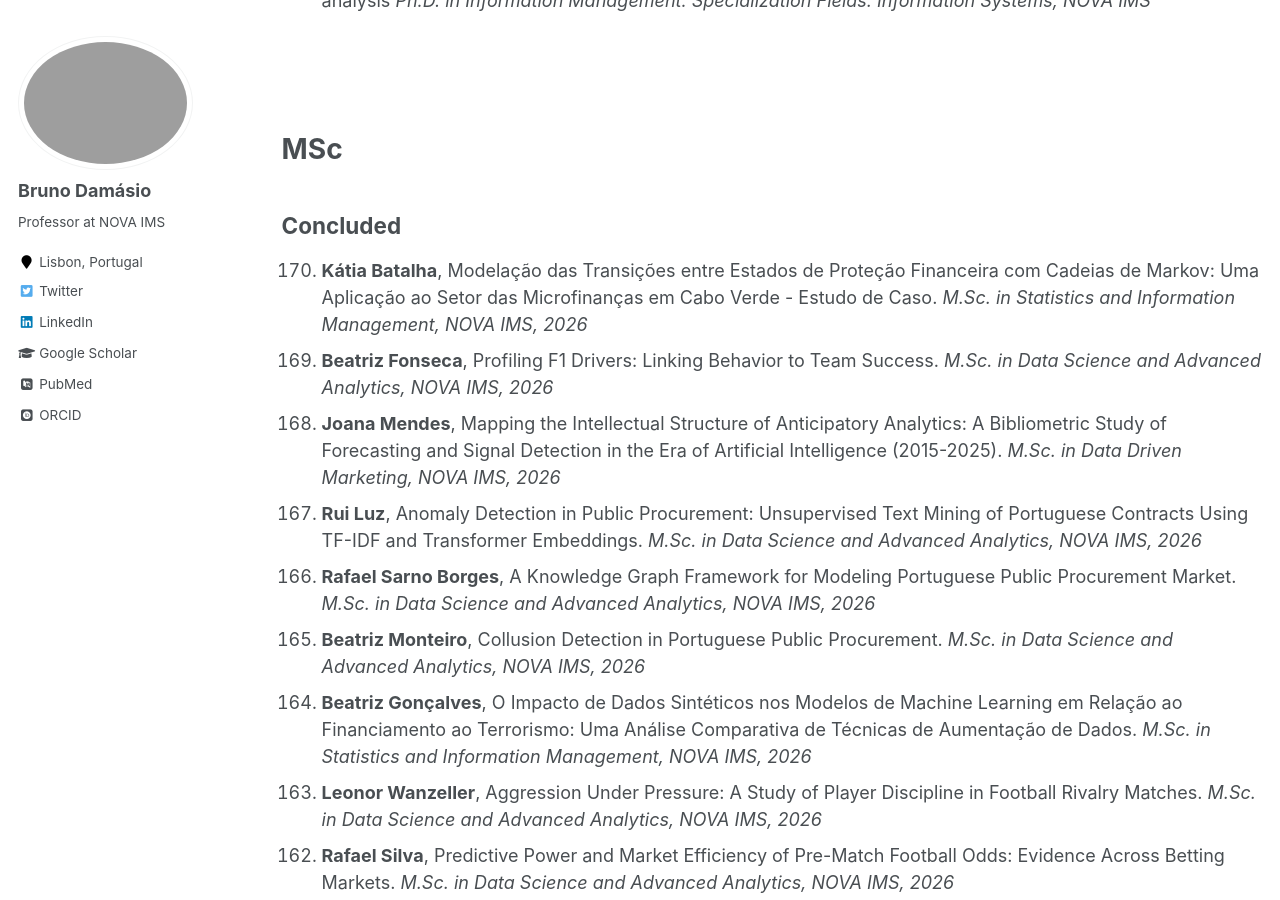
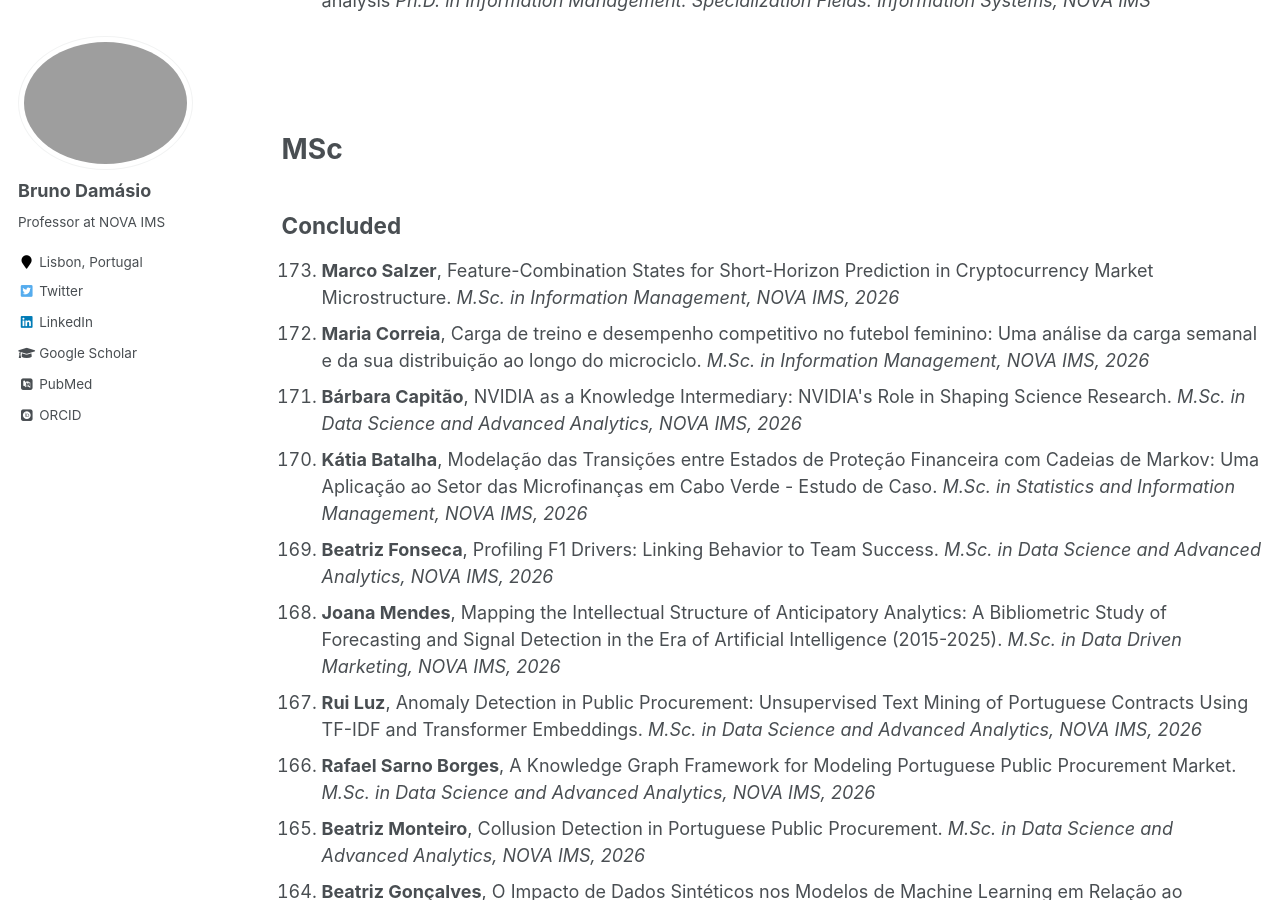
Before and after one commit to damasiob/damasiob.github.io, a Jekyll site: the page built from _pages/orietation.md, in a window 1280 px wide and 900 px high, scrolled down 441 px. Built offline with Jekyll 4.4.1, drawn with Linux system fonts in a browser that asks for light colours; some web fonts are replaced.

Commit message:
Add Bárbara Capitão, Maria Correia (2 Nov) and Marco Salzer (3 Nov 2026) to concluded supervisions
Co-Authored-By: Claude Opus 5.5 <noreply@anthropic.com>
Claude-Session: https://claude.ai/code/session_01XhzgvJ3b623gGX16XaCSWg

```diff
--- a/_pages/orietation.md
+++ b/_pages/orietation.md
@@ -74,6 +74,12 @@ Concluded
 ---
 
 <ol reversed>
+<li><b>Marco Salzer</b>, Feature-Combination States for Short-Horizon Prediction in Cryptocurrency Market Microstructure. <i>M.Sc. in Information Management, NOVA IMS, 2026 </i></li>
+
+<li><b>Maria Correia</b>, Carga de treino e desempenho competitivo no futebol feminino: Uma análise da carga semanal e da sua distribuição ao longo do microciclo. <i>M.Sc. in Information Management, NOVA IMS, 2026 </i></li>
+
+<li><b>Bárbara Capitão</b>, NVIDIA as a Knowledge Intermediary: NVIDIA's Role in Shaping Science Research. <i>M.Sc. in Data Science and Advanced Analytics, NOVA IMS, 2026 </i></li>
+
 <li><b>Kátia Batalha</b>, Modelação das Transições entre Estados de Proteção Financeira com Cadeias de Markov: Uma Aplicação ao Setor das Microfinanças em Cabo Verde - Estudo de Caso. <i>M.Sc. in Statistics and Information Management, NOVA IMS, 2026 </i></li>
 
 <li><b>Beatriz Fonseca</b>, Profiling F1 Drivers: Linking Behavior to Team Success. <i>M.Sc. in Data Science and Advanced Analytics, NOVA IMS, 2026 </i></li>
```
